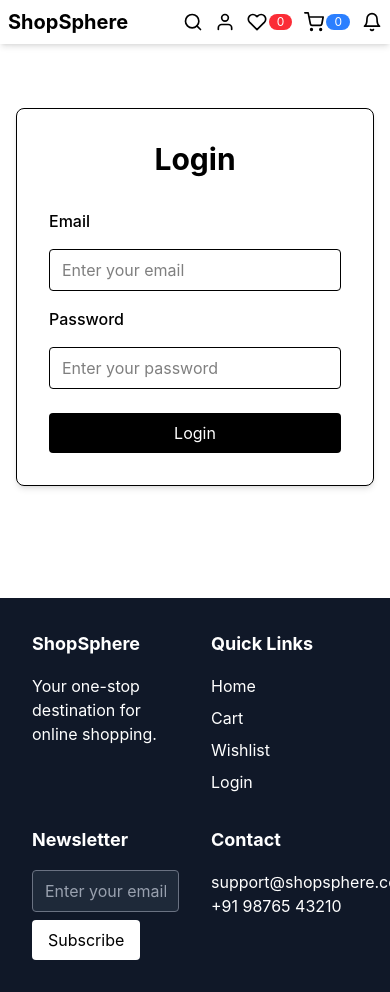
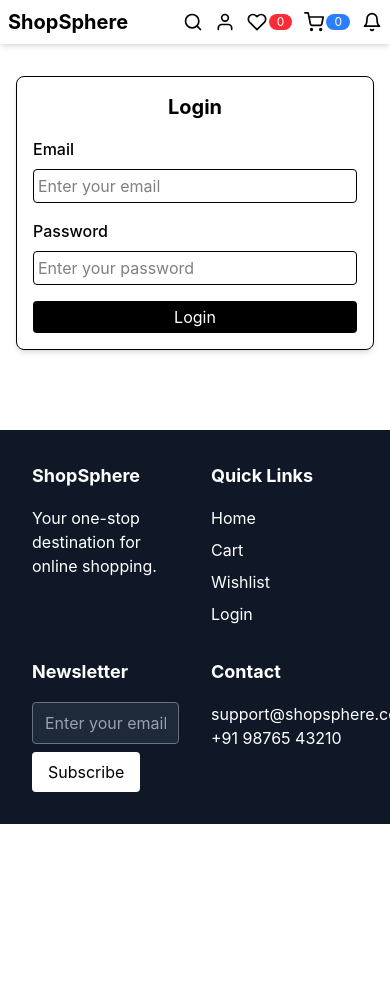
Before and after one commit to Fe-nyx/ShopSphere-Ecom-Project, a React (Vite) app: page /login in a window 390 px wide. Shown: the top 992 px of the page. After the commit the page ends 844 px from the top, so only its background shows below. Built offline with nearby package versions, Linux system fonts and the light colour scheme.

Commit message:
Responsive LoginPage

```diff
--- a/src/pages/LoginPage.jsx
+++ b/src/pages/LoginPage.jsx
@@ -68,18 +68,18 @@ function LoginPage() {
 
 
   return (
-    <div className="flex justify-center items-center py-16 px-4">
+    <div className="flex justify-center items-center py-8 md:py-16 px-4">
 
-      <div className="w-full max-w-md border rounded-lg shadow-md p-8">
+      <div className="w-full max-w-md border rounded-lg shadow-md p-4 md:p-8">
 
-        <h1 className="text-3xl font-bold text-center mb-8">
+        <h1 className="text-xl md:text-2xl lg:text-3xl font-bold text-center mb-4 md:mb-8">
           Login
         </h1>
 
         <form
           noValidate
           onSubmit={handleSubmit}
-          className="flex flex-col gap-4"
+          className="flex flex-col gap-2 md:gap-4"
         >
           <label className="font-medium">
             Email
@@ -87,7 +87,7 @@ function LoginPage() {
 
           <input
             placeholder="Enter your email"
-            className="border rounded px-3 py-2 w-full"
+            className="border rounded px-1 py-1 md:px-3 md:py-2 w-full"
             type="email"
             value={email}
             onChange={(event) => setEmail(event.target.value)}
@@ -99,13 +99,13 @@ function LoginPage() {
             </p>
           )}
 
-          <label className="font-medium">
+          <label className="font-medium mt-2">
             Password
           </label>
 
           <input
             placeholder="Enter your password"
-            className="border rounded px-3 py-2 w-full"
+            className="border rounded px-1 py-1 md:px-3 md:py-2 w-full"
             type="password"
             value={password}
             onChange={(event) => setPassword(event.target.value)}
@@ -119,7 +119,7 @@ function LoginPage() {
 
           <button
             type="submit"
-            className="cursor-pointer bg-black text-white py-2 rounded hover:bg-gray-800 transition mt-2"
+            className="cursor-pointer bg-black text-white py-1 md:py-2 rounded hover:bg-gray-800 transition mt-2"
           >
             Login
           </button>
```
